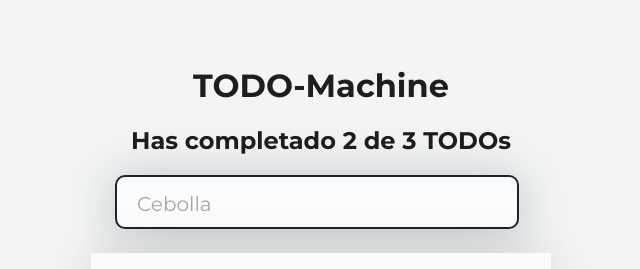
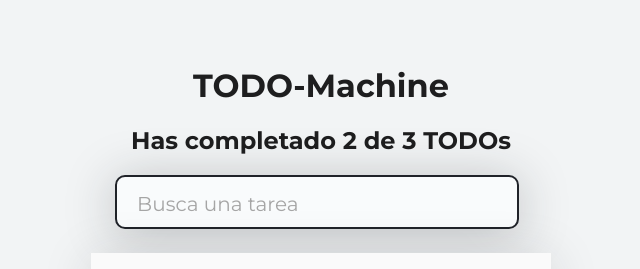
Before and after one commit to Julianqll/Platzi-CursoIntroReact-TodoMachine, a React (Create React App) app: page / in a window 1280 px wide. Shown: the top 269 px of the page, without its empty margins (319-959 px from the left). Built offline with nearby package versions, Linux system fonts and the light colour scheme.

Commit message:
feat: state management added - lesson#9 completed

```diff
--- a/src/TodoSearch.js
+++ b/src/TodoSearch.js
@@ -3,17 +3,24 @@ import './TodoSearch.css';
 
 function TodoSearch(){
 
+    //El useState devuelve un array con 2 pos [state, func setState]
+    const [searchValue, setSearchValue] = React.useState('');
+
     const onSearchValueChanged = (event) => {
         console.log(event.target.value);
+        setSearchValue(event.target.value);
     };
 
-    return(
+    //React no puede renderizar varias etiquetas para un solo component, por eso usamos un array/fragment
+    return[
         <input
             className="TodoSearch"
-            placeholder="Cebolla"
+            placeholder="Busca una tarea"
+            value={searchValue}
             onChange={onSearchValueChanged}
-        />
-    );
+        />,
+        <p>{searchValue}</p>
+    ];
 }
 
 export { TodoSearch };
```
